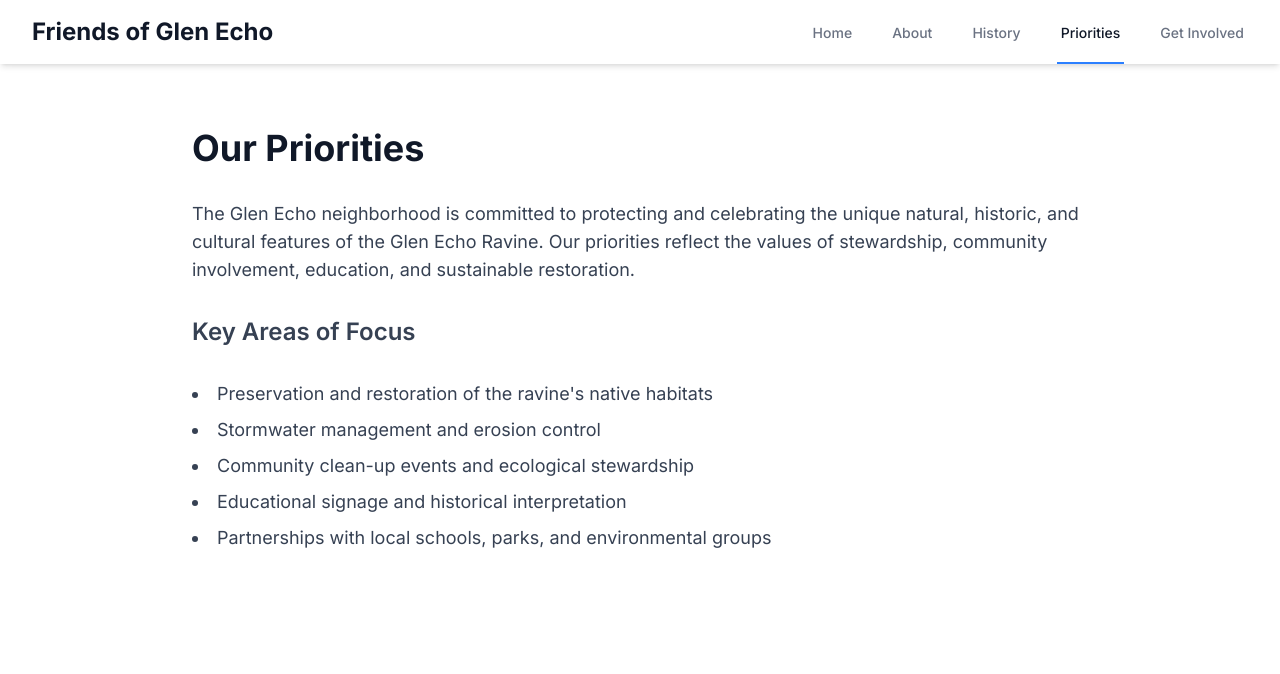
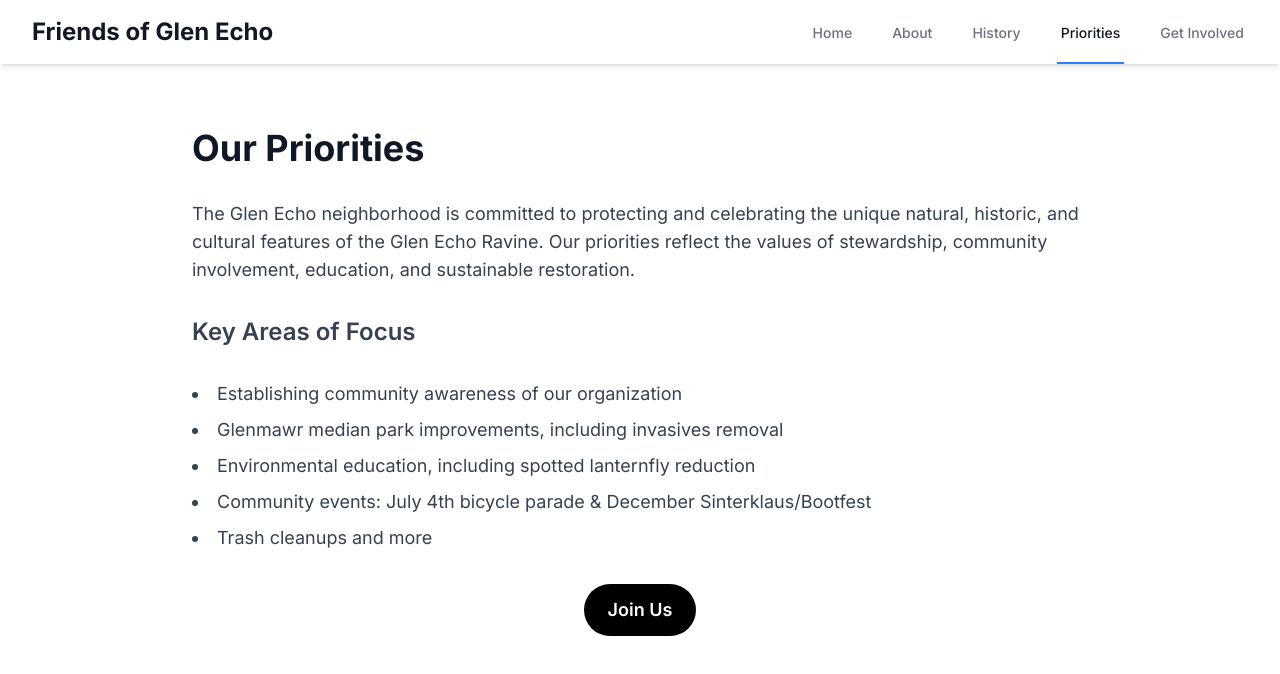
Before and after one commit to andrewjhinger/GlenEcho, a Next.js app: page /priorities in a window 1280 px wide. Shown: the top 674 px of the page. Built offline with nearby package versions, Linux system fonts and the light colour scheme.

Commit message:
updated priorities

```diff
--- a/src/app/priorities/page.tsx
+++ b/src/app/priorities/page.tsx
@@ -1,4 +1,4 @@
-import JoinUsLink from "@/components/DonateButton";
+import JoinUsLink from "@/components/JoinUsLink";
 
 export default function Priorities() {
     return (
@@ -12,12 +12,15 @@ export default function Priorities() {
 
                 <h2 className="text-2xl font-semibold mt-8">Key Areas of Focus</h2>
                 <ul className="list-disc list-inside space-y-2">
-                    <li>Preservation and restoration of the ravine's native habitats</li>
-                    <li>Stormwater management and erosion control</li>
-                    <li>Community clean-up events and ecological stewardship</li>
-                    <li>Educational signage and historical interpretation</li>
-                    <li>Partnerships with local schools, parks, and environmental groups</li>
+                    <li>Establishing community awareness of our organization</li>
+                    <li>Glenmawr median park improvements, including invasives removal</li>
+                    <li>Environmental education, including spotted lanternfly reduction</li>
+                    <li>Community events: July 4th bicycle parade & December Sinterklaus/Bootfest</li>
+                    <li>Trash cleanups and more</li>
                 </ul>
+                <div className="flex justify-center">
+                    <JoinUsLink />
+                </div>
             </div>
         </main>
     );
```
